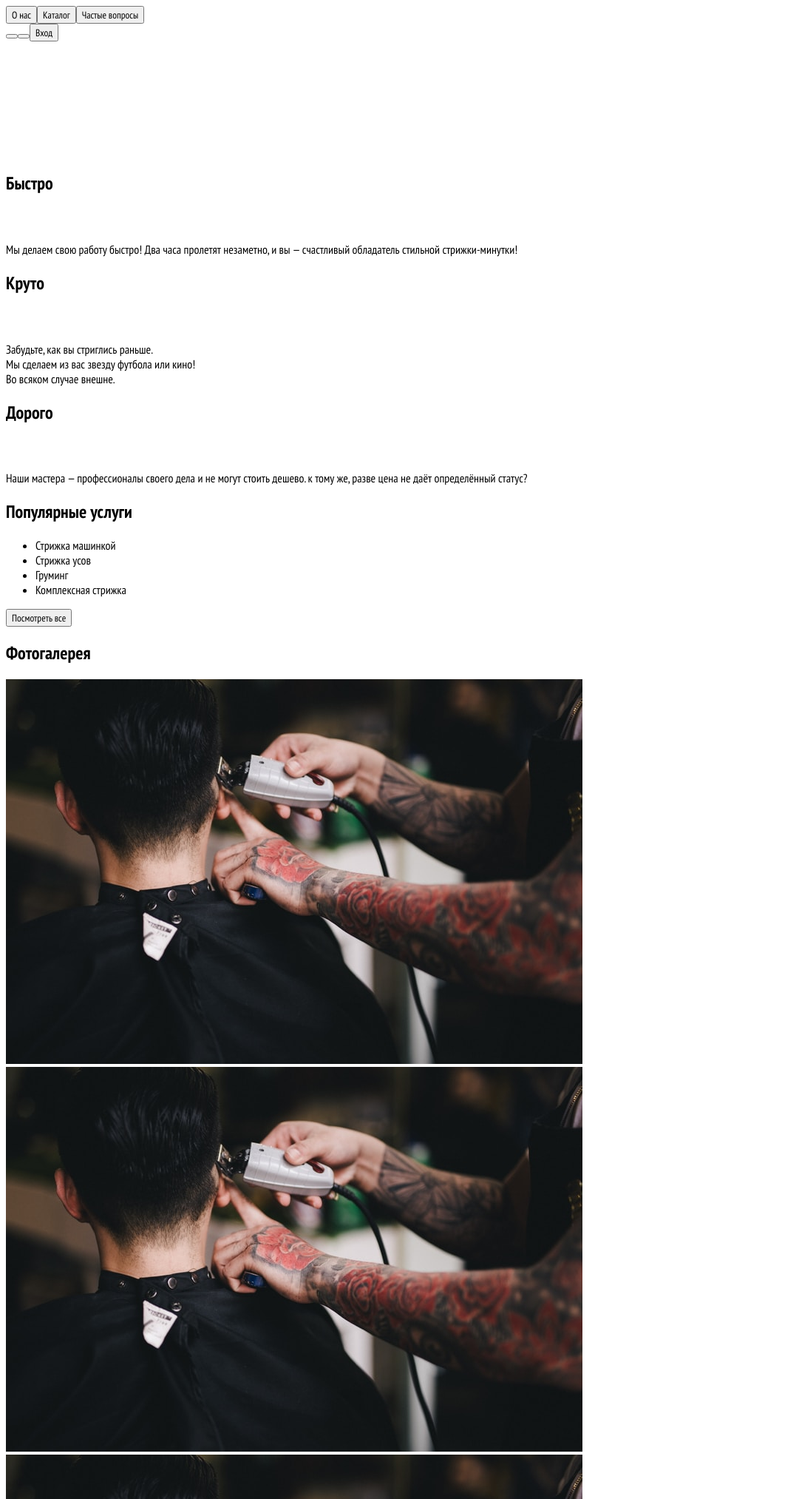
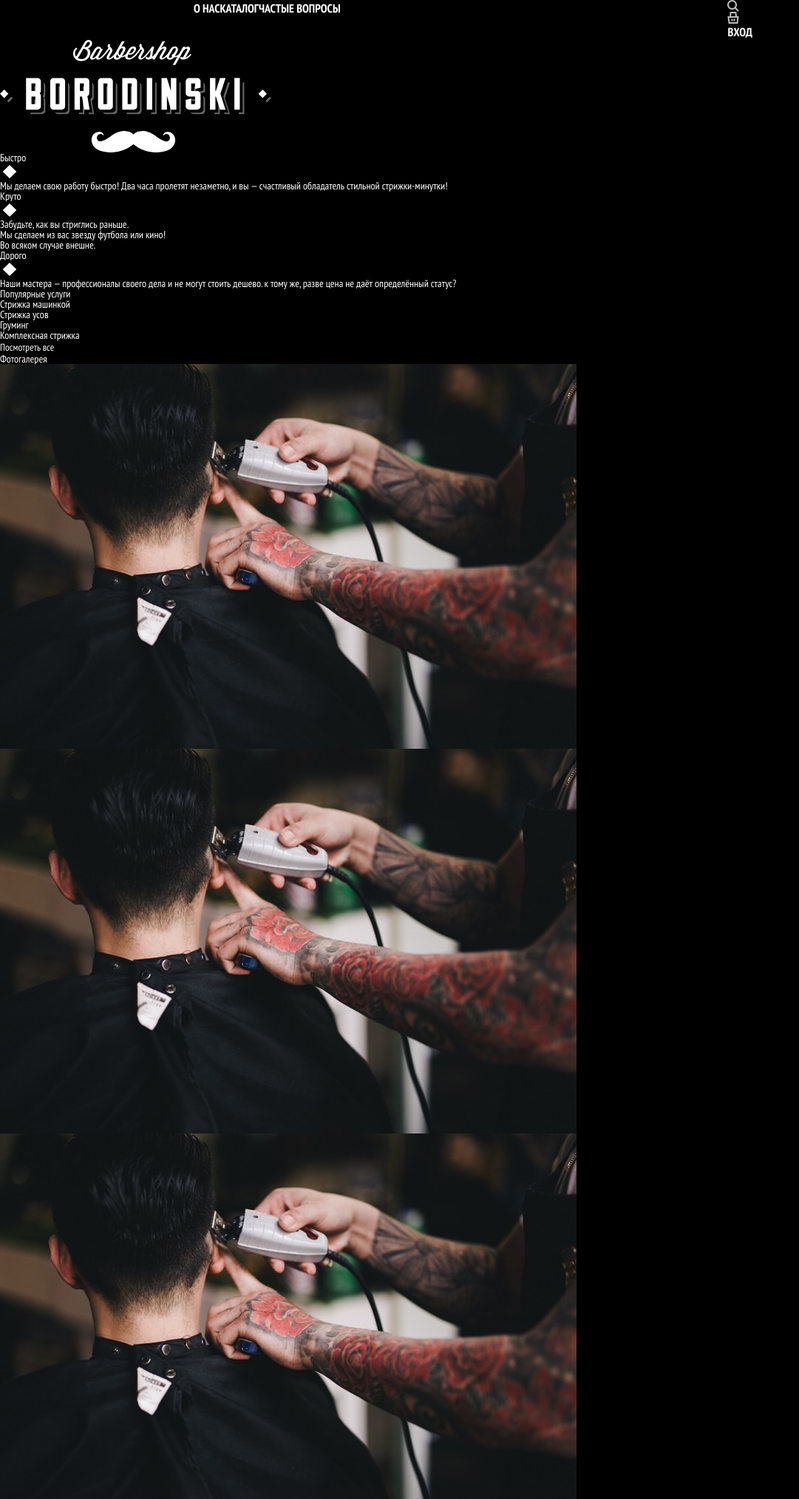
Before and after one commit to ProCodeZero/first-project--barbershop, a PHP site: page / in a window 1280 px wide. Shown: the top 2026 px of the page at 74% size, without its empty margins (0-1081 px from the left). Run offline with PHP 8.4, Linux system fonts and the light colour scheme.

Commit message:
22.08.2023 start css decoration

```diff
--- a/css/style.css
+++ b/css/style.css
@@ -1,13 +1,173 @@
-.header {
-  color: aqua;
-}
+@import url(zero_style.css);
 
 * {
   font-family: "PT Sans Narrow", sans-serif;
+	color: white;
+	background-color: black;
 }
 
 .header {
-  font-weight: 700;
+  display: flex;
+  justify-content: space-around;
+}
+.der__group-1 {
+	display: grid;
+}
+.header__btn {
+	font-weight: 700;
   line-height: 140%;
   text-transform: uppercase;
+	font-size: 16px;
 }
+.header__group-2 {
+	display: grid;
+
+}
+.btn-find{
+background-image: url('/pictures/icons/search.svg');
+width: 16px;
+height: 16px;
+}
+.btn-basket{
+	background-image: url('/pictures/icons/cart.svg');
+	width: 16px;
+	height: 16px;
+}
+.main {
+}
+.main__greeting {
+}
+.greeting {
+}
+.greeting__logo {
+}
+.logo-img {
+}
+.greeting__text-block-1 {
+}
+.block-1 {
+}
+.block-1__title {
+}
+.block-1__img {
+}
+.block-1__paragraph {
+}
+.greeting__text-block-2 {
+}
+.block-2 {
+}
+.greeting__text-block-3 {
+}
+.block-3 {
+}
+.main__servises {
+}
+.servises {
+}
+.servises__popular-servises {
+}
+.popular-servises {
+}
+.popular-servises__title {
+}
+.main-block-title {
+}
+.popular-servises__list {
+}
+.popular-servises__check-all-btn {
+}
+.servises__galery {
+}
+.galery {
+}
+.galery__title {
+}
+.galery__img {
+}
+.galery-img {
+}
+.main__information {
+}
+.information {
+}
+.information__contacts {
+}
+.contacts {
+}
+.contacts__title {
+}
+.contacts__subtitle {
+}
+.main-block-subtitle {
+}
+.contacts__info {
+}
+.contacts__phone-number {
+}
+.contacts__time-of-working {
+}
+.contacts__route {
+}
+.contacts__feedback {
+}
+.information__appointment {
+}
+.appointment {
+}
+.appointment__title {
+}
+.appointment__paragraph {
+}
+.appointment__form {
+}
+.full-form {
+}
+.full-form__date {
+}
+.full-form__time {
+}
+.full-form__phone {
+}
+.full-form__name {
+}
+.full-form__subscribe {
+}
+.footer {
+}
+.footer__info {
+}
+.footer-left {
+}
+.footer-left__short-logo {
+}
+.footer-left__paragraph {
+}
+.footer-left__phone {
+}
+.footer-left__link {
+}
+.footer__offers {
+}
+.footer-middle {
+}
+.footer-middle__title {
+}
+.footer-title {
+}
+.footer-middle__email-form {
+}
+.footer__social-media {
+}
+.footer-right {
+}
+.footer-right__title {
+}
+.footer-right__btn {
+}
+.btn-sotial-media {
+}
+.footer-right__signature {
+}
+.creator {
+}
--- a/index.html
+++ b/index.html
@@ -22,9 +22,9 @@
         </button>
       </div>
       <div class="header__group-2">
-        <button type="button" class="header__btn btn-us"></button
-        ><button type="button" class="header__btn btn-catalog"></button
-        ><button type="button" class="header__btn btn-questions">Вход</button>
+        <button type="button" class="header__btn btn-find"></button
+        ><button type="button" class="header__btn btn-basket"></button
+        ><button type="button" class="header__btn btn-enter">Вход</button>
       </div>
     </header>
     <main class="main">
@@ -63,9 +63,7 @@
       </div>
       <div class="main__servises servises">
         <div class="servises__popular-servises popular-servises">
-          <h2 class="popular-servises__title main-block-title">
-            Популярные услуги
-          </h2>
+          <h2 class="popular-servises__title main-block-title">Популярные услуги</h2>
           <ul class="popular-servises__list">
             <li>Стрижка машинкой</li>
             <li>Стрижка усов</li>
@@ -102,13 +100,11 @@
       <div class="main__information information">
         <div class="information__contacts contacts">
           <h2 class="contacts__title main-block-title">Контакты</h2>
-          <h3 class="contacts__subtitle main-block-subtitle">
-            Барбершоп «Бородинский»
-          </h3>
+          <h3 class="contacts__subtitle main-block-subtitle">Барбершоп «Бородинский»</h3>
           <p class="contacts__info">
             Санкт-Петербург, набережная реки Карповки, 5, литера П.
           </p>
-          <h2 class="contacts__phone-number">+7 800 555-35-35</h2>
+          <h2 class="contacts__phone-number ">+7 800 555-35-35</h2>
           <h3 class="contacts__subtitle">Время работы</h3>
           <p class="contacts__time-of-working">
             пн—пт: с 10:00 до 22:00<br />сб—вс: с 10:00 до 19:00
@@ -161,32 +157,19 @@
           Санкт-Петербург, набережная реки Карповки, 5, литера П.
         </p>
         <h3 class="footer-left__phone">+7 800 555-86-28</h3>
-        <a href="" class="footer-left__link">Как нас найти?</a>
+				<a href="" class="footer-left__link">Как нас найти?</a>
       </div>
       <div class="footer__offers footer-middle">
-        <h3 class="footer-middle__title footer-title">
-          Получайте лучшие предложения
-        </h3>
-        <input class="footer-middle__email-form" type="text" />
-      </div>
+				<h3 class="footer-middle__title footer-title">Получайте лучшие предложения</h3>
+				<input class="footer-middle__email-form" type="text">
+			</div>
       <div class="footer__social-media footer-right">
-        <h3 class="footer-right__title footer-title">Давайте дружить</h3>
-        <button
-          class="footer-right__btn btn-sotial-media"
-          type="button"
-        ></button>
-        <button
-          class="footer-right__btn btn-sotial-media"
-          type="button"
-        ></button>
-        <button
-          class="footer-right__btn btn-sotial-media"
-          type="button"
-        ></button>
-        <p class="footer-right__signature">
-          Created by <span class="creator">Hollow_DS</span>
-        </p>
-      </div>
+				<h3 class="footer-right__title footer-title">Давайте дружить</h3>
+				<button class="footer-right__btn btn-sotial-media" type="button"></button>
+				<button class="footer-right__btn btn-sotial-media" type="button"></button>
+				<button class="footer-right__btn btn-sotial-media" type="button"></button>
+				<p class="footer-right__signature">Created by <span class="creator">Hollow_DS</span></p>
+			</div>
     </footer>
     <script src="js/script.js"></script>
   </body>
--- a/scss/style.scss
+++ b/scss/style.scss
@@ -6,6 +6,8 @@
 }
 
 .header {
+	display: flex;
+	justify-content: space-around;
 	font-weight: 700;
 	line-height: 140%;
 	text-transform: uppercase;
```
